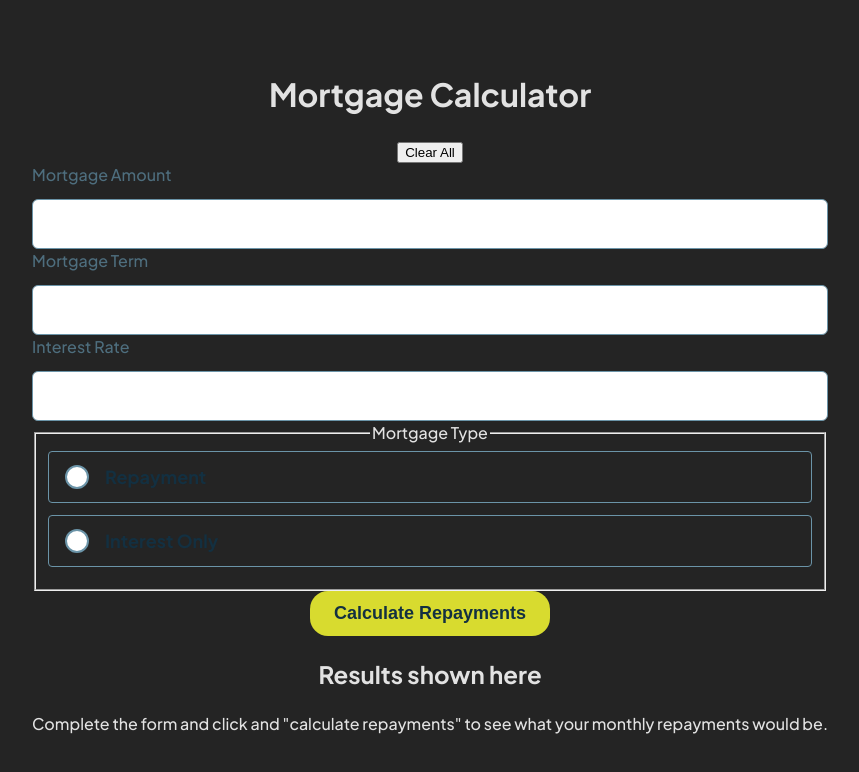
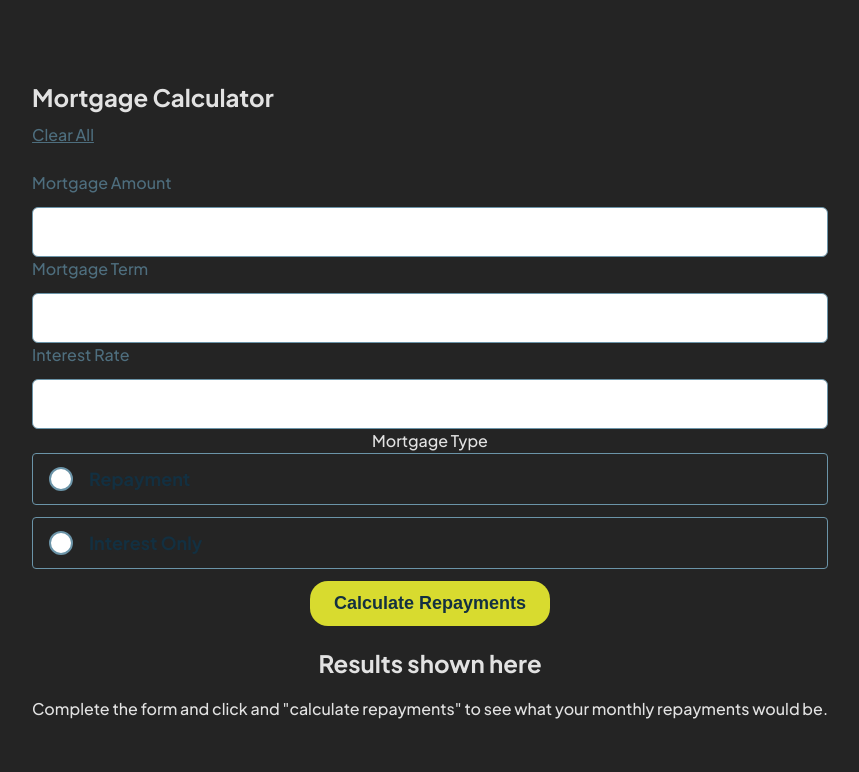
Before and after one commit to bradleyfowler/mortgage-repayment-calculator, a React (Vite) app: page / in a window 1280 px wide. Shown: the top 772 px of the page, without its empty margins (210-1069 px from the left). Built offline with nearby package versions, Linux system fonts and the light colour scheme.

Commit message:
refactor: create a link component

```diff
--- a/src/App.css
+++ b/src/App.css
@@ -1,6 +1,25 @@
+@import "./styles/variables.css";
+
 #root {
   max-width: 1280px;
   margin: 0 auto;
-  padding: 2rem;
+  padding: 24px;
   text-align: center;
 }
+
+fieldset {
+  border: none;
+  padding: 0;
+  margin: 0;
+}
+
+.heading-container {
+  text-align: left;
+  margin-bottom: var(--spacing-300);
+}
+
+h1 {
+  font-size: 24px;
+  font-weight: bold;
+  margin-bottom: var(--spacing-100);
+}
--- a/src/App.tsx
+++ b/src/App.tsx
@@ -10,6 +10,7 @@ import Input from "./components/Input/Input";
 import RadioButtonGroup from "./components/RadioButtonGroup";
 
 import "./App.css";
+import Link from "./components/Link/Link";
 
 function App() {
   function calculateMortgageAction(_, formData) {
@@ -44,9 +45,10 @@ function App() {
 
   return (
     <main>
-      <div>
+      <div className="heading-container">
         <h1>Mortgage Calculator</h1>
-        <button>Clear All</button>
+        <Link />
+      </div>
       <form action={formAction}>
         <Input name="amount" label="Mortgage Amount" type="text" />
         <Input name="term" label="Mortgage Term" type="text" />
@@ -74,9 +76,9 @@ function App() {
         <section>
           <h1>Your Results</h1>
           <p>
-              Your results are shown below based on the information you
-              provided. To adjust the results, edit the form and click
-              &quot;calculate repayments&quot; again.
+            Your results are shown below based on the information you provided.
+            To adjust the results, edit the form and click &quot;calculate
+            repayments&quot; again.
           </p>
           <p>Your monthly repayments</p>
           <p>{mortgagePayment}</p>
@@ -87,12 +89,11 @@ function App() {
         <section>
           <h1>Results shown here</h1>
           <p>
-              Complete the form and click and &quot;calculate repayments&quot;
-              to see what your monthly repayments would be.
+            Complete the form and click and &quot;calculate repayments&quot; to
+            see what your monthly repayments would be.
           </p>
         </section>
       )}
-      </div>
     </main>
   );
 }
--- /dev/null
+++ b/src/components/Link/Link.css
@@ -0,0 +1,11 @@
+@import "../../styles/variables.css";
+
+.link {
+  background: none;
+  border: none;
+  color: var(--colour-slate-700);
+  text-decoration: underline;
+  cursor: pointer;
+  padding: 0;
+  font: inherit;
+}
--- /dev/null
+++ b/src/components/Link/Link.tsx
@@ -0,0 +1,5 @@
+import "./Link.css";
+
+export default function Link() {
+  return <button className="link">Clear All</button>;
+}
```
Lines whose indentation alone changed are shown as unchanged.
